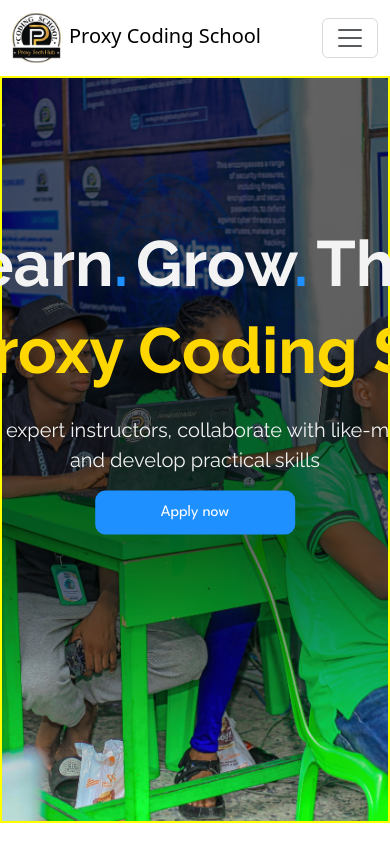
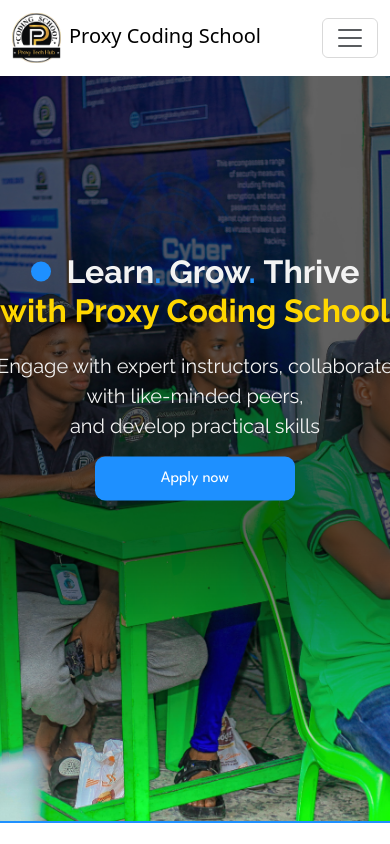
Before and after one commit to Ariyibi-Baseet/proxycodingschool, a React (Vite) app: page / in a window 390 px wide. Shown: the top 844 px of the page. Built offline with nearby package versions, Linux system fonts and the light colour scheme.

Commit message:
landing page remain testimonial section

```diff
--- a/src/assets/css/HeaderComp.css
+++ b/src/assets/css/HeaderComp.css
@@ -1,13 +1,8 @@
-header {
-  /* border: 2px solid yellow; */
-  /* height: 747px; */
-}
 .carousel-inner {
   height: 747px;
 }
 .carousel-item {
   height: 747px;
-  border: 2px solid green !important;
 }
 
 .carousel-item img {
@@ -25,7 +20,6 @@
     rgba(0, 0, 0, 0.6) 62.67%,
     rgba(0, 0, 0, 0) 97.93%
   );
-  border: 2px solid yellow;
 }
 
 .slider-overlay {
@@ -46,11 +40,24 @@
   background-color: var(--primary-color);
 }
 
+@media screen and (max-width: 768px) {
+  .learn-grow-text .circle {
+    width: 20px;
+    height: 20px;
+  }
+}
+
 .learn-grow-text .text {
   font-size: var(--fs-64);
   font-family: var(--ff-raleway);
   font-weight: 700 !important;
   color: #f3f3f3;
+}
+
+@media screen and (max-width: 768px) {
+  .learn-grow-text .text {
+    font-size: 32px;
+  }
 }
 
 .text::after {
@@ -78,10 +85,22 @@
   color: var(--accent-color);
 }
 
+@media screen and (max-width: 768px) {
+  .proxy-coding-text p {
+    font-size: 32px;
+  }
+}
+
 .expert-text {
   color: #f2f2f2;
   font-family: var(--ff-raleway);
   font-size: var(--fs-20);
+}
+
+@media screen and (max-width: 768px) {
+  .expert-text {
+    max-width: 400px;
+  }
 }
 
 .apply-btn {
--- a/src/components/HeaderComp.jsx
+++ b/src/components/HeaderComp.jsx
@@ -26,7 +26,7 @@
                     </span>
                     <span className="text">Thrive</span>
                   </div>
-                  <div className="proxy-coding-text">
+                  <div className="proxy-coding-text text-center">
                     <p>with Proxy Coding School</p>
                   </div>
                   <p className="expert-text text-center">
```
